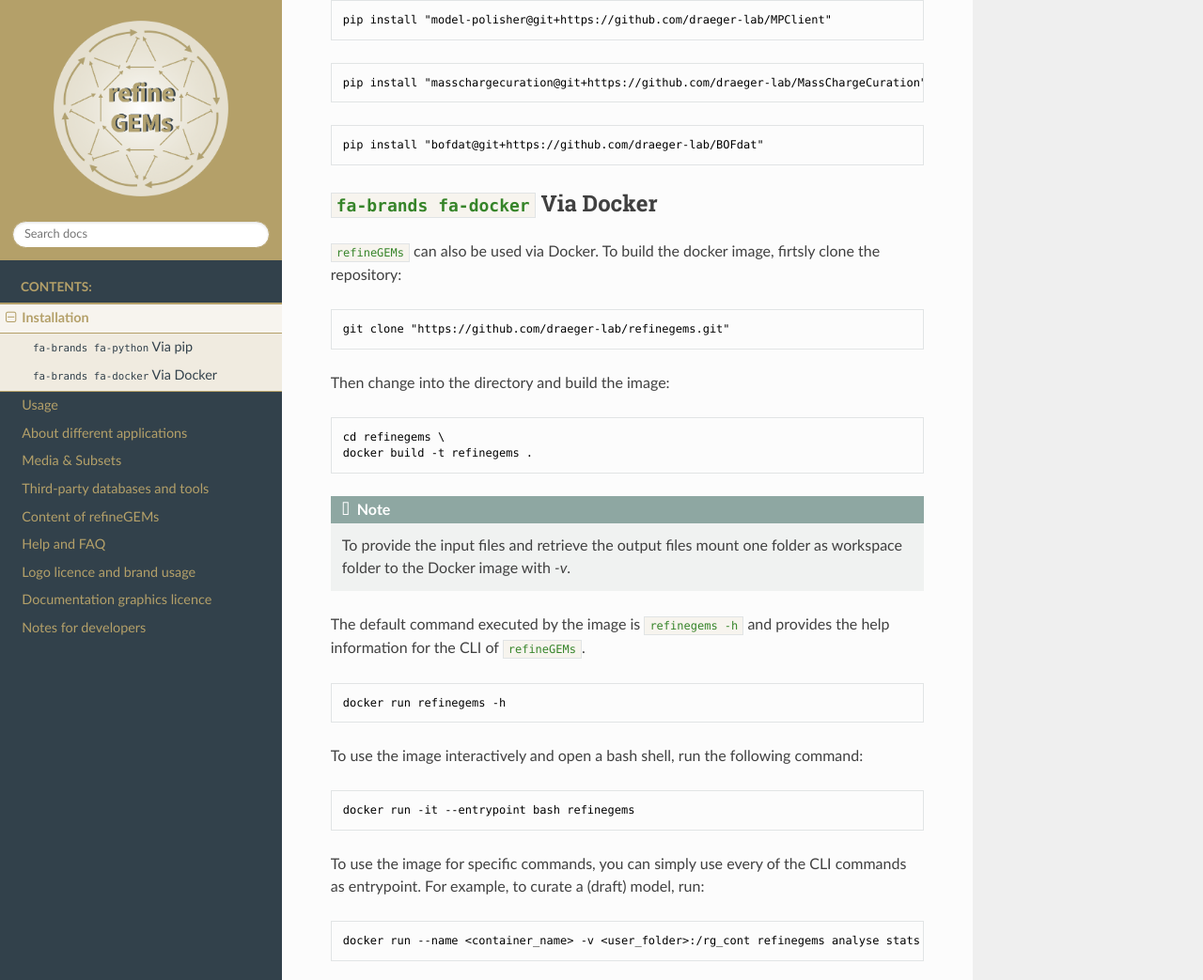
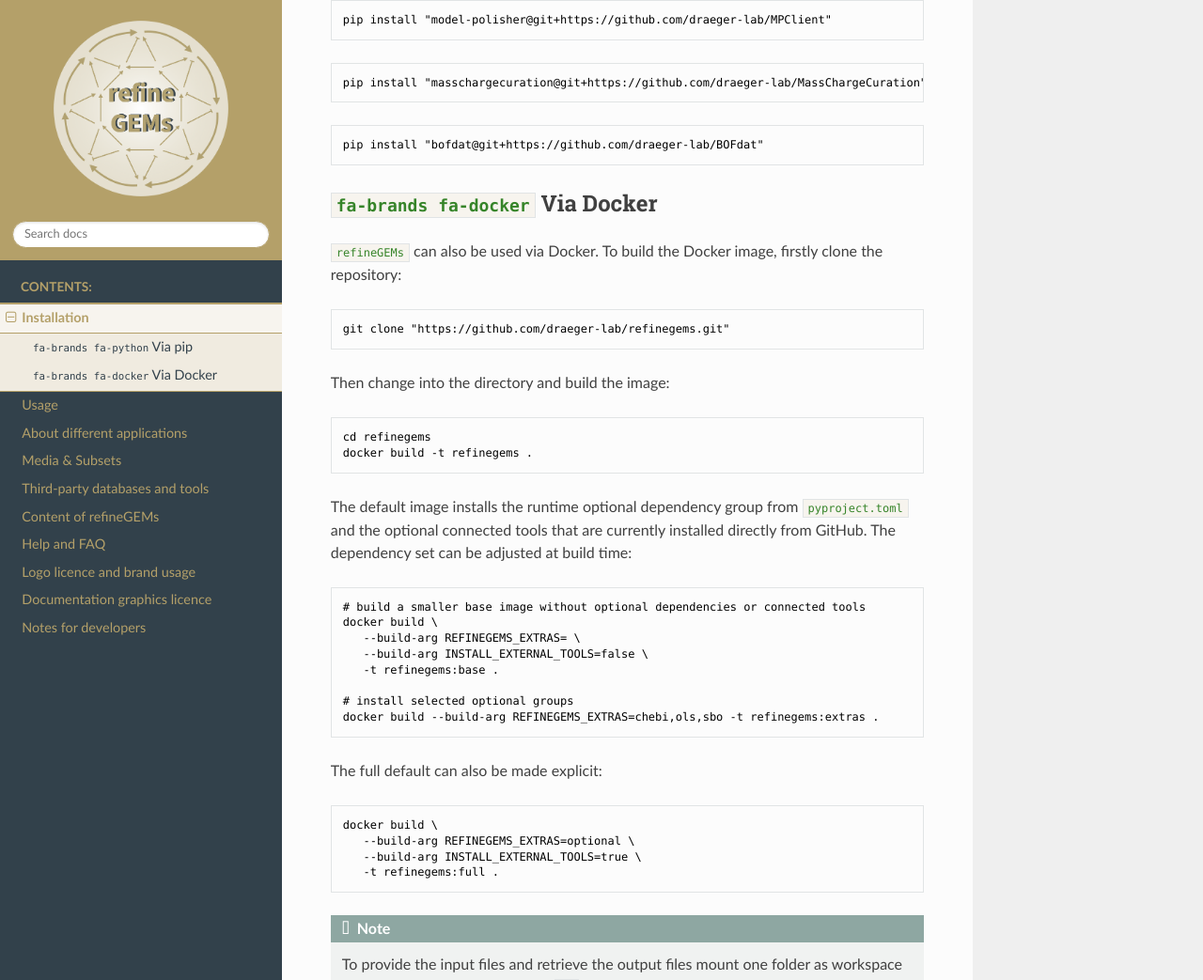
Before and after one commit to draeger-lab/refinegems, a Sphinx documentation site: the page built from docs/source/installation.rst, in a window 1280 px wide and 1400 px high, scrolled down 1413 px, cut to the strip 0-1043 px from the top of the window. Shown: the whole strip at 94% size. Built offline with Sphinx 7.4.7 and the Read the Docs theme 3.1.0, drawn with Linux system fonts in a browser that asks for light colours; cross-references to code outside the pages are shown as plain code.

Commit message:
Adjusted docker files #121

```diff
--- a/docs/source/installation.rst
+++ b/docs/source/installation.rst
@@ -82,7 +82,7 @@ missing dependency and skips the affected optional step where possible.
 :icon:`fa-brands fa-docker` Via Docker
 --------------------------------------
 
-``refineGEMs`` can also be used via Docker. To build the docker image, firtsly clone the repository:
+``refineGEMs`` can also be used via Docker. To build the Docker image, firstly clone the repository:
 
 .. code:: console
    :class: copyable
@@ -94,13 +94,39 @@ Then change into the directory and build the image:
 .. code:: console
    :class: copyable
 
-   cd refinegems \
+   cd refinegems
    docker build -t refinegems .
+
+The default image installs the runtime optional dependency group from
+``pyproject.toml`` and the optional connected tools that are currently installed
+directly from GitHub. The dependency set can be adjusted at build time:
+
+.. code:: console
+   :class: copyable
+
+   # build a smaller base image without optional dependencies or connected tools
+   docker build \
+      --build-arg REFINEGEMS_EXTRAS= \
+      --build-arg INSTALL_EXTERNAL_TOOLS=false \
+      -t refinegems:base .
+
+   # install selected optional groups
+   docker build --build-arg REFINEGEMS_EXTRAS=chebi,ols,sbo -t refinegems:extras .
+
+The full default can also be made explicit:
+
+.. code:: console
+   :class: copyable
+
+   docker build \
+      --build-arg REFINEGEMS_EXTRAS=optional \
+      --build-arg INSTALL_EXTERNAL_TOOLS=true \
+      -t refinegems:full .
 
 .. note::
 
    To provide the input files and retrieve the output files mount one folder as workspace folder to the Docker image
-   with `-v`.
+   with ``-v``.
 
 The default command executed by the image is ``refinegems -h`` and provides the help information for the CLI of
 ``refineGEMs``.
```
Also changed, not shown: README.md (+27 -2 lines), 2 other files.
